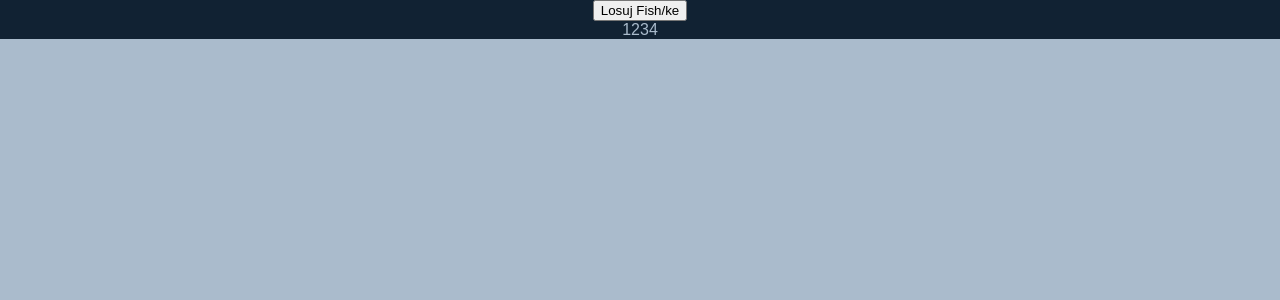
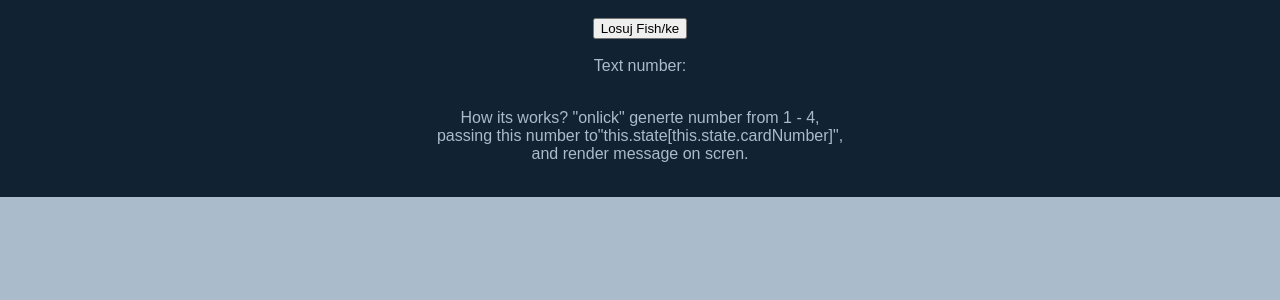
Before and after one commit to Kratak/LEARNING--Flashcards, a React (Create React App) app: page / in a window 1280 px wide. Shown: the top 300 px of the page. Built offline with nearby package versions, Linux system fonts and the light colour scheme.

Commit message:
ranndom picer, from this.state[this.state.cardnumber]

```diff
--- a/src/App.js
+++ b/src/App.js
@@ -1,28 +1,43 @@
 import React, { Component } from 'react';
 import './App.css';
+
+
 
 class App extends Component {
   constructor(){
     super();
     this.state={
-      cardNumber: 1234,
-      cardLimit: 100
+      cardNumber:0,
+      cardLimit: 4,
+      1: '1.Pierwszy tekst',
+      2: '2.drugi tekst',
+      3: '3.trzeci tekst',
+      4: '4.czawrty tekst',
     };
   }
   render() {
     return (
       <div className="App">
+      <br/>
       <button onClick={this.randomCard.bind(this)}>Losuj Fish/ke</button>
       <br/>
-      <output>{this.state.cardNumber}</output>
+      <br/>
+      <output>Text number: <br/>&nbsp; {this.state[this.state.cardNumber]}</output>
+      <p>How its works? "onlick" generte number from 1 - {this.state.cardLimit}, <br/>
+      passing this number to"this.state[this.state.cardNumber]",<br/>
+      and render message on scren. </p>
+      <br/>
       </div>
+
     );
+
   }
   randomCard(){
 this.setState(
-  {cardNumber: Math.floor((Math.random() * this.state.cardLimit)+ 0) }
+  {cardNumber: Math.floor((Math.random() * this.state.cardLimit)+ 1) }
 )
   }
+
 }
 
 export default App;
```
Also changed, not shown: src/cards/1/card.js (added, +12 -0 lines).
